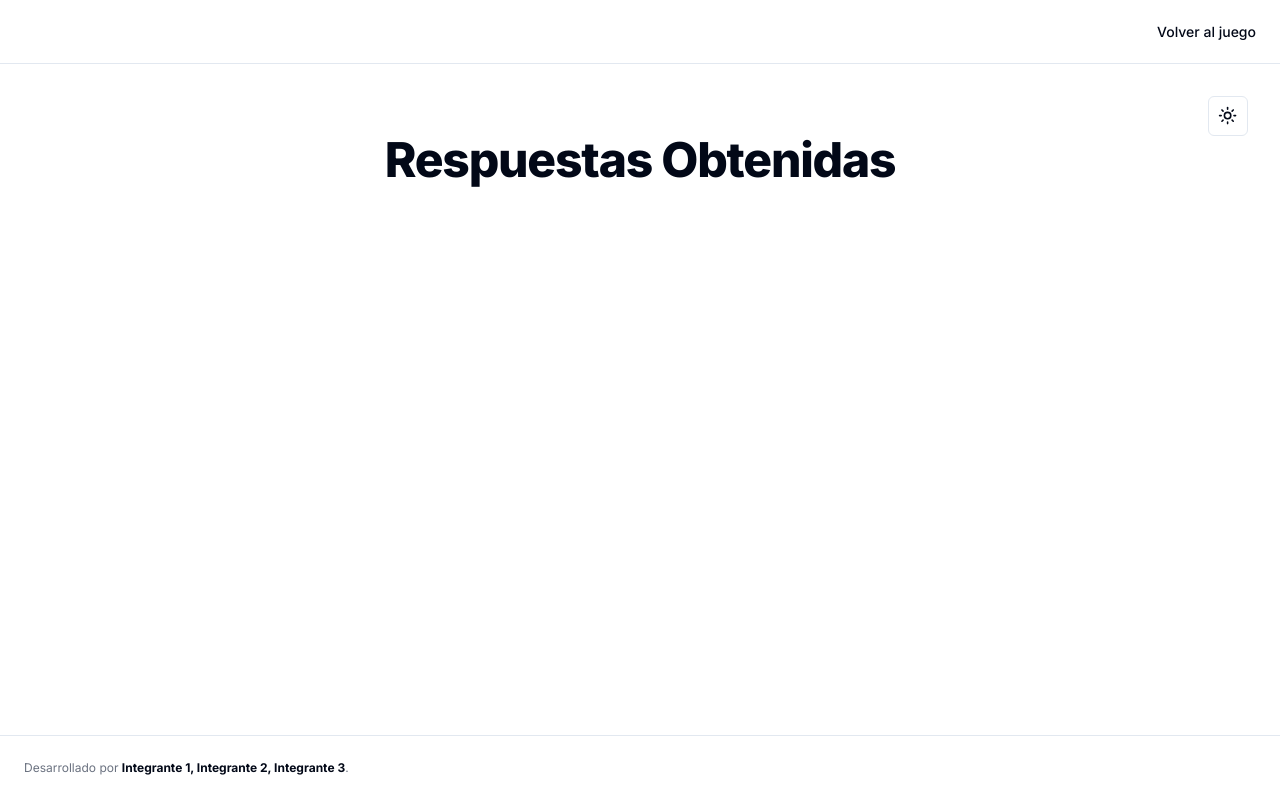
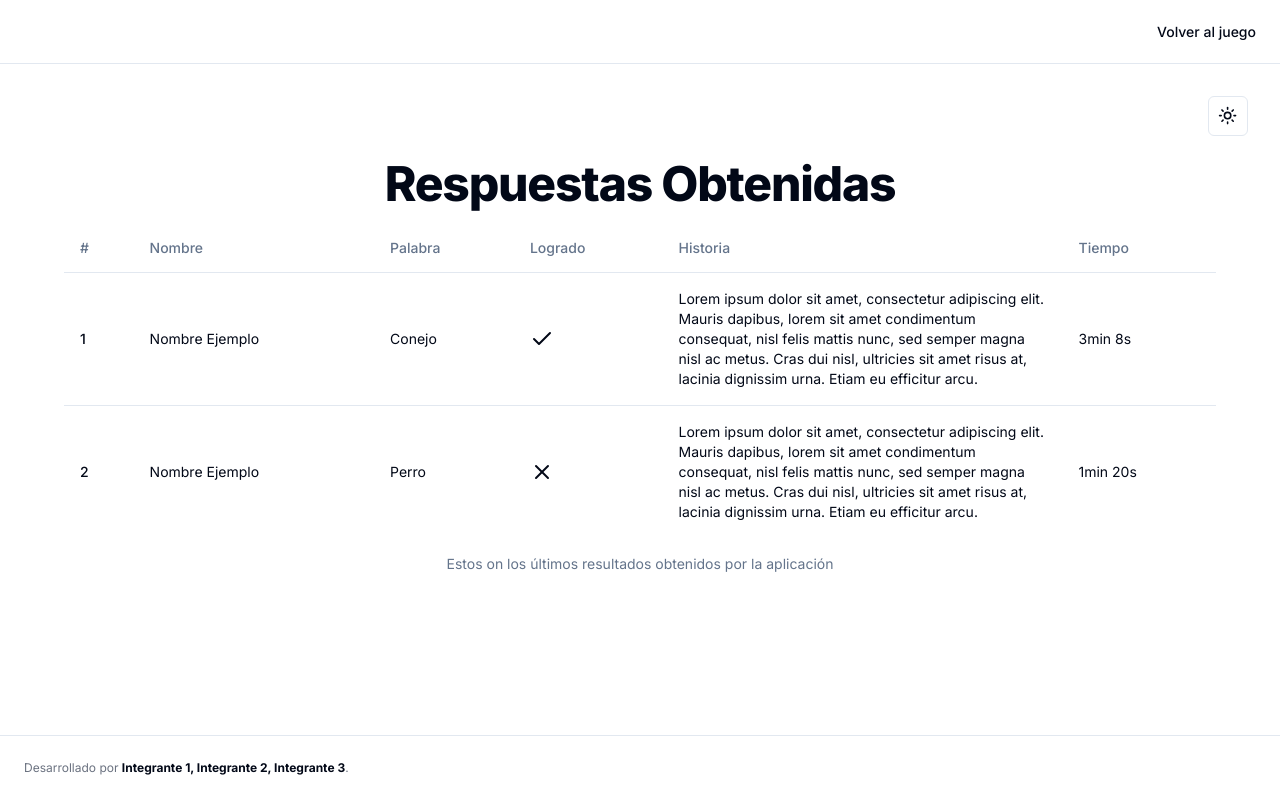
Before and after one commit to carlosandresat/tangram-pis, a Next.js app: page /resultados in a window 1280 px wide. Built offline with nearby package versions, Linux system fonts and the light colour scheme.

Commit message:
Add /resultados UI

```diff
--- a/src/app/resultados/page.tsx
+++ b/src/app/resultados/page.tsx
@@ -1,5 +1,15 @@
 import { ModeToggle } from "@/components/mode-toggle";
 import Link from "next/link";
+import {
+  Table,
+  TableBody,
+  TableCaption,
+  TableCell,
+  TableHead,
+  TableHeader,
+  TableRow,
+} from "@/components/ui/table";
+import { Check, X } from "lucide-react";
 
 export default function Resultados() {
   return (
@@ -19,9 +29,60 @@
         <div className="self-end">
           <ModeToggle></ModeToggle>
         </div>
-        <h1 className="scroll-m-20 text-4xl font-extrabold tracking-tight lg:text-5xl">
+        <h1 className="scroll-m-20 text-4xl font-extrabold tracking-tight lg:text-5xl mt-6">
           Respuestas Obtenidas
         </h1>
+        <div className="w-full flex justify-center max-w-6xl mt-4">
+          <Table>
+            <TableCaption>
+              Estos on los últimos resultados obtenidos por la aplicación
+            </TableCaption>
+            <TableHeader>
+              <TableRow>
+                <TableHead>#</TableHead>
+                <TableHead>Nombre</TableHead>
+                <TableHead>Palabra</TableHead>
+                <TableHead>Logrado</TableHead>
+                <TableHead className="text-left w-[400px]">Historia</TableHead>
+                <TableHead>Tiempo</TableHead>
+              </TableRow>
+            </TableHeader>
+            <TableBody>
+              <TableRow>
+                <TableCell className="font-medium">1</TableCell>
+                <TableCell>Nombre Ejemplo</TableCell>
+                <TableCell>Conejo</TableCell>
+                <TableCell>
+                  <Check />
+                </TableCell>
+                <TableCell>
+                  Lorem ipsum dolor sit amet, consectetur adipiscing elit.
+                  Mauris dapibus, lorem sit amet condimentum consequat, nisl
+                  felis mattis nunc, sed semper magna nisl ac metus. Cras dui
+                  nisl, ultricies sit amet risus at, lacinia dignissim urna.
+                  Etiam eu efficitur arcu.
+                </TableCell>
+                <TableCell>3min 8s</TableCell>
+              </TableRow>
+              <TableRow>
+                <TableCell className="font-medium">2</TableCell>
+                <TableCell>Nombre Ejemplo</TableCell>
+                <TableCell>Perro</TableCell>
+                <TableCell>
+                  <X />
+                </TableCell>
+                <TableCell>
+                  Lorem ipsum dolor sit amet, consectetur adipiscing elit.
+                  Mauris dapibus, lorem sit amet condimentum consequat, nisl
+                  felis mattis nunc, sed semper magna nisl ac metus. Cras dui
+                  nisl, ultricies sit amet risus at, lacinia dignissim urna.
+                  Etiam eu efficitur arcu.
+                </TableCell>
+                <TableCell>1min 20s</TableCell>
+              </TableRow>
+            </TableBody>
+          </Table>
+        </div>
       </main>
       <footer className="flex flex-col gap-2 sm:flex-row py-6 w-full shrink-0 items-center px-4 md:px-6 border-t">
         <p className="text-xs text-gray-500 dark:text-gray-400">
--- /dev/null
+++ b/src/components/ui/table.tsx
@@ -0,0 +1,117 @@
+import * as React from "react"
+
+import { cn } from "@/lib/utils"
+
+const Table = React.forwardRef<
+  HTMLTableElement,
+  React.HTMLAttributes<HTMLTableElement>
+>(({ className, ...props }, ref) => (
+  <div className="relative w-full overflow-auto">
+    <table
+      ref={ref}
+      className={cn("w-full caption-bottom text-sm", className)}
+      {...props}
+    />
+  </div>
+))
+Table.displayName = "Table"
+
+const TableHeader = React.forwardRef<
+  HTMLTableSectionElement,
+  React.HTMLAttributes<HTMLTableSectionElement>
+>(({ className, ...props }, ref) => (
+  <thead ref={ref} className={cn("[&_tr]:border-b", className)} {...props} />
+))
+TableHeader.displayName = "TableHeader"
+
+const TableBody = React.forwardRef<
+  HTMLTableSectionElement,
+  React.HTMLAttributes<HTMLTableSectionElement>
+>(({ className, ...props }, ref) => (
+  <tbody
+    ref={ref}
+    className={cn("[&_tr:last-child]:border-0", className)}
+    {...props}
+  />
+))
+TableBody.displayName = "TableBody"
+
+const TableFooter = React.forwardRef<
+  HTMLTableSectionElement,
+  React.HTMLAttributes<HTMLTableSectionElement>
+>(({ className, ...props }, ref) => (
+  <tfoot
+    ref={ref}
+    className={cn(
+      "border-t bg-muted/50 font-medium [&>tr]:last:border-b-0",
+      className
+    )}
+    {...props}
+  />
+))
+TableFooter.displayName = "TableFooter"
+
+const TableRow = React.forwardRef<
+  HTMLTableRowElement,
+  React.HTMLAttributes<HTMLTableRowElement>
+>(({ className, ...props }, ref) => (
+  <tr
+    ref={ref}
+    className={cn(
+      "border-b transition-colors hover:bg-muted/50 data-[state=selected]:bg-muted",
+      className
+    )}
+    {...props}
+  />
+))
+TableRow.displayName = "TableRow"
+
+const TableHead = React.forwardRef<
+  HTMLTableCellElement,
+  React.ThHTMLAttributes<HTMLTableCellElement>
+>(({ className, ...props }, ref) => (
+  <th
+    ref={ref}
+    className={cn(
+      "h-12 px-4 text-left align-middle font-medium text-muted-foreground [&:has([role=checkbox])]:pr-0",
+      className
+    )}
+    {...props}
+  />
+))
+TableHead.displayName = "TableHead"
+
+const TableCell = React.forwardRef<
+  HTMLTableCellElement,
+  React.TdHTMLAttributes<HTMLTableCellElement>
+>(({ className, ...props }, ref) => (
+  <td
+    ref={ref}
+    className={cn("p-4 align-middle [&:has([role=checkbox])]:pr-0", className)}
+    {...props}
+  />
+))
+TableCell.displayName = "TableCell"
+
+const TableCaption = React.forwardRef<
+  HTMLTableCaptionElement,
+  React.HTMLAttributes<HTMLTableCaptionElement>
+>(({ className, ...props }, ref) => (
+  <caption
+    ref={ref}
+    className={cn("mt-4 text-sm text-muted-foreground", className)}
+    {...props}
+  />
+))
+TableCaption.displayName = "TableCaption"
+
+export {
+  Table,
+  TableHeader,
+  TableBody,
+  TableFooter,
+  TableHead,
+  TableRow,
+  TableCell,
+  TableCaption,
+}
```
